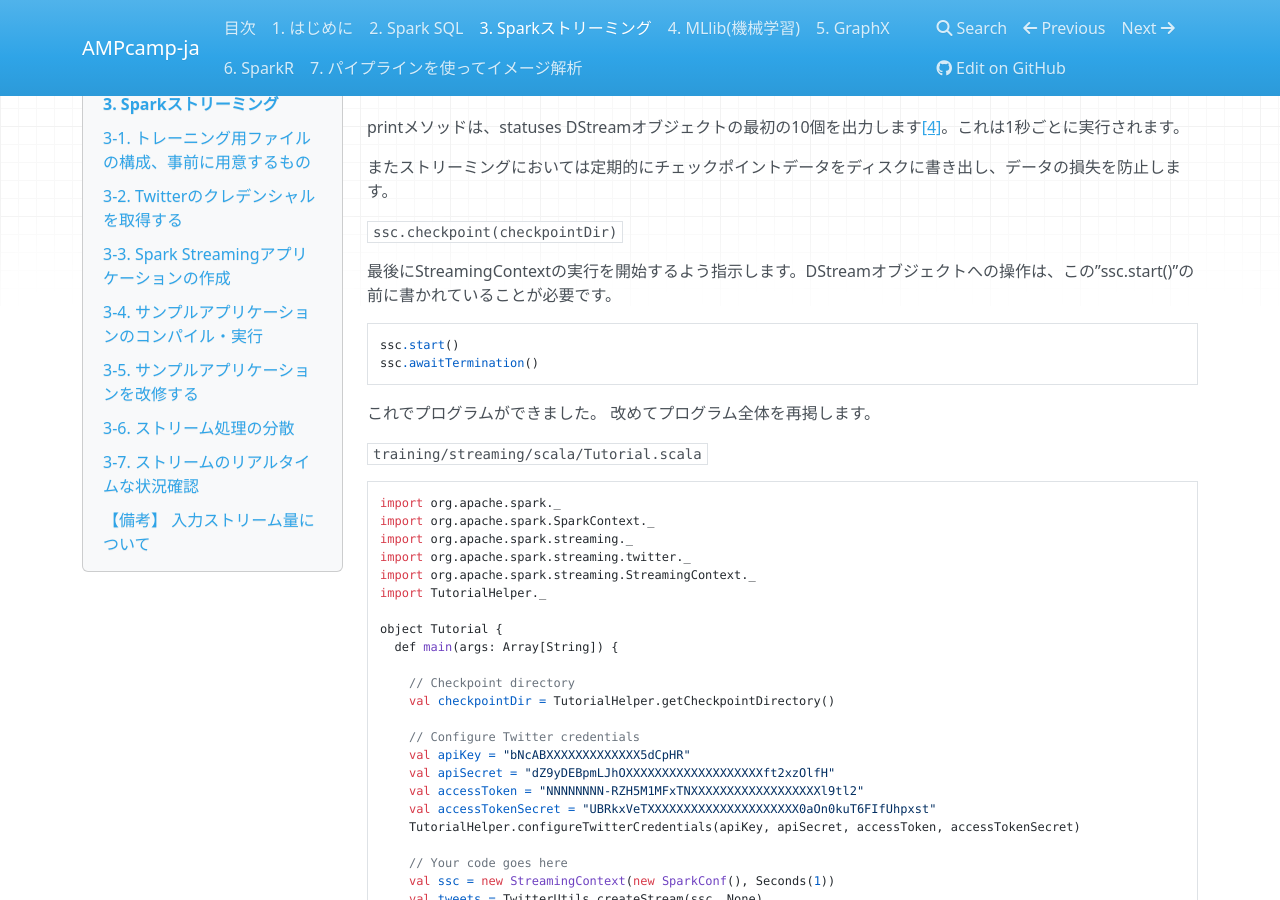
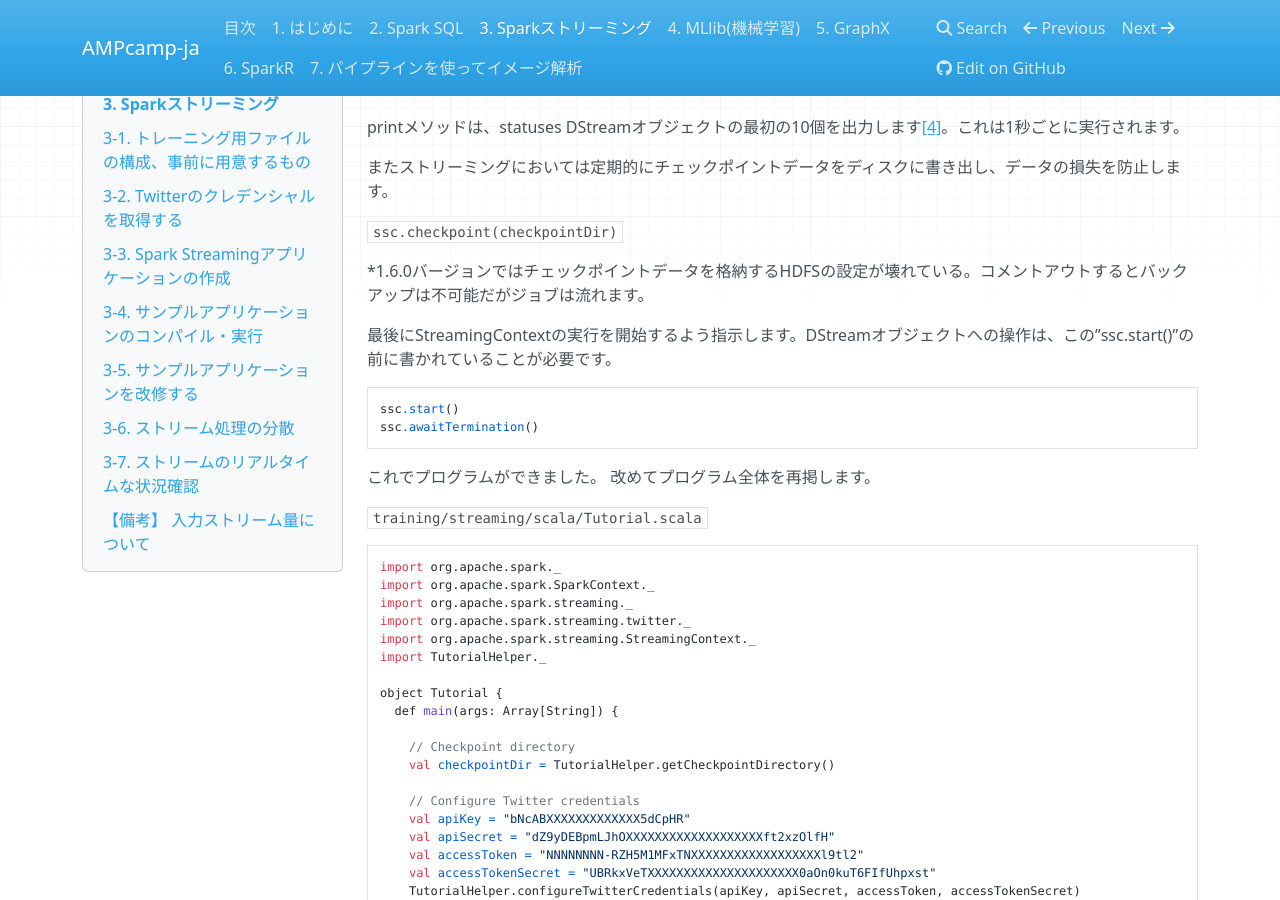
Before and after one commit to m-kiuchi/AMPcamp-ja, an MkDocs documentation site: the page built from docs/spark-streaming.md, in a window 1280 px wide and 900 px high, scrolled down 5498 px. Built offline with MkDocs 1.6.1, drawn with Linux system fonts in a browser that asks for light colours; nearby versions of some CDN libraries; old or Windows-style settings are respelled for this version of MkDocs.

Commit message:
Update spark-streaming.md

```diff
--- a/docs/spark-streaming.md
+++ b/docs/spark-streaming.md
@@ -138,6 +138,8 @@ printメソッドは、statuses DStreamオブジェクトの最初の10個を出
 またストリーミングにおいては定期的にチェックポイントデータをディスクに書き出し、データの損失を防止します。
 
 `ssc.checkpoint(checkpointDir)`
+
+*1.6.0バージョンではチェックポイントデータを格納するHDFSの設定が壊れている。コメントアウトするとバックアップは不可能だがジョブは流れます。
 
 最後にStreamingContextの実行を開始するよう指示します。DStreamオブジェクトへの操作は、この”ssc.start()”の前に書かれていることが必要です。
 
```
